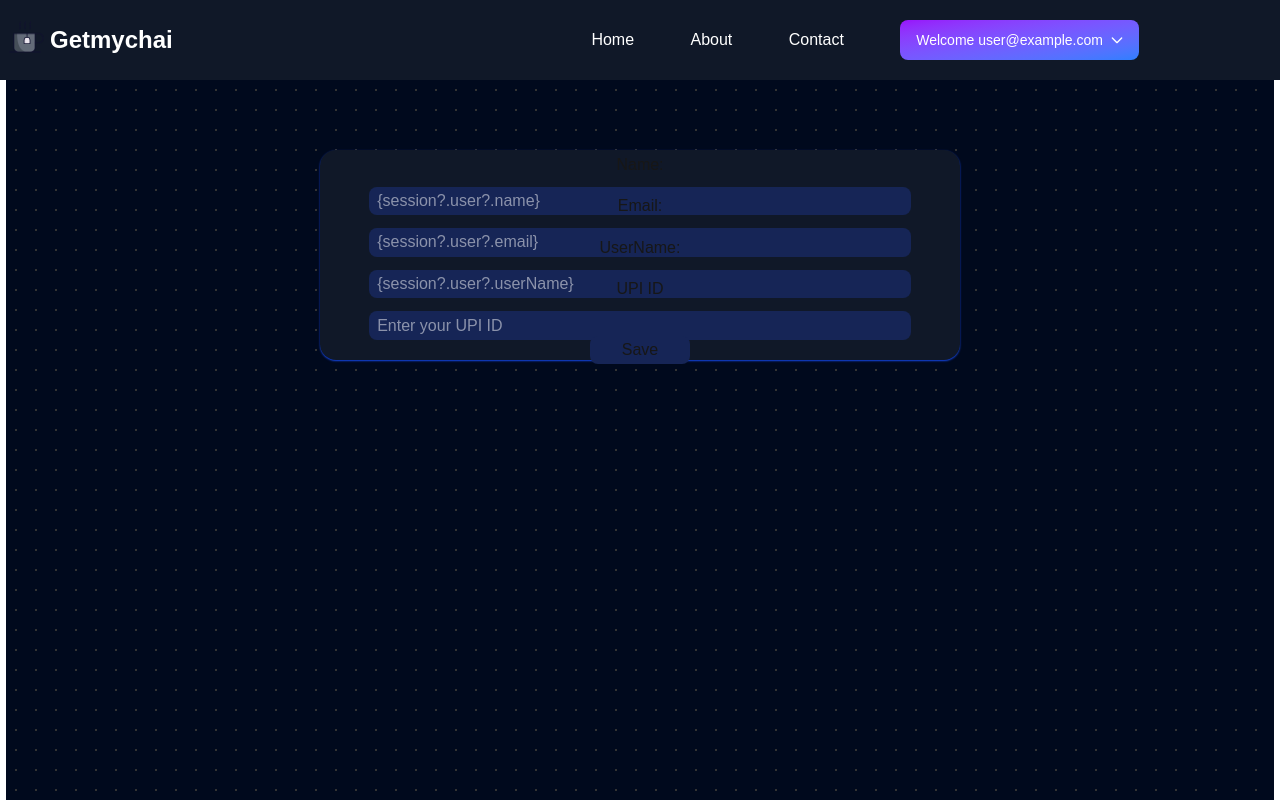
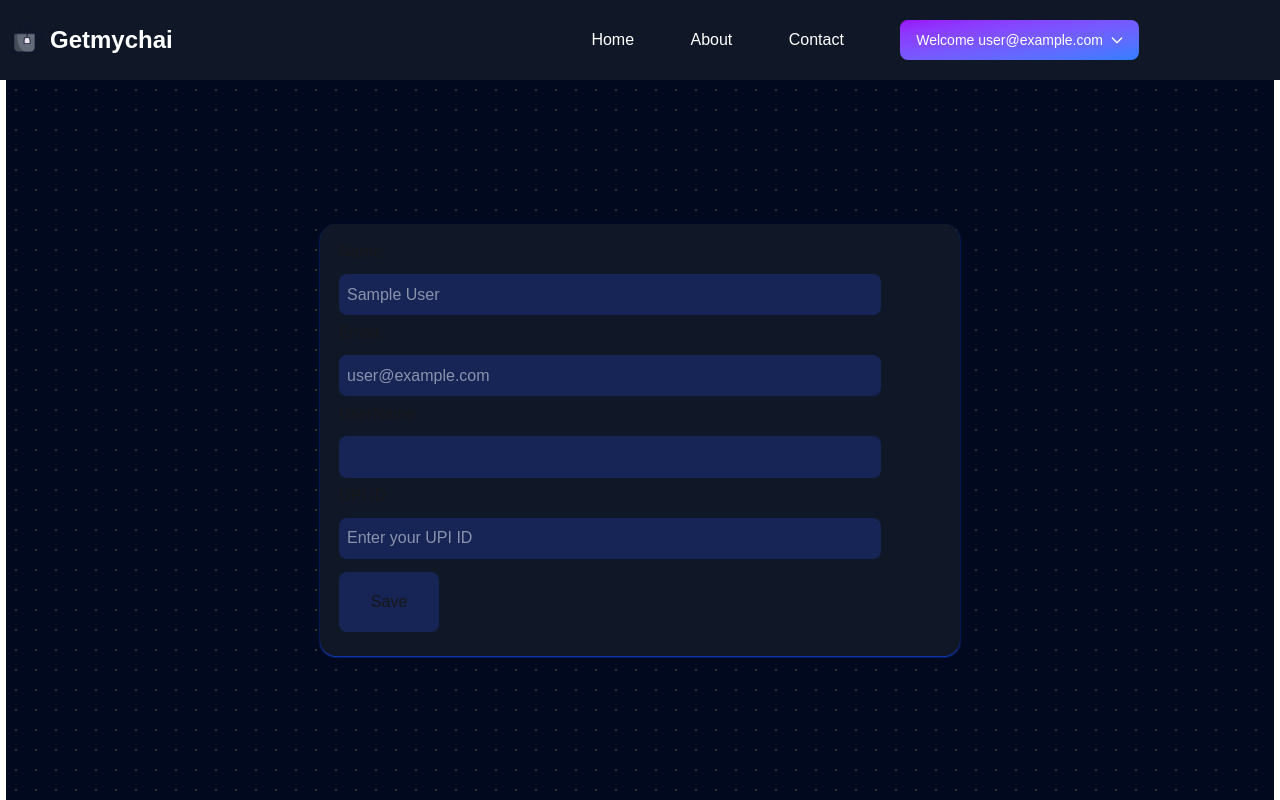
Before and after one commit to Shashikantgiri-web/Getmychap---fund-raising-website, a Next.js app in the folder main-code/: page /dashboard in a window 1280 px wide. Shown: the top 800 px of the page. Built offline with nearby package versions, Linux system fonts and the light colour scheme; no server answers; sample sign-in values are in the browser's storage.

Commit message:
Update page.js

```diff
--- a/main-code/app/dashboard/page.js
+++ b/main-code/app/dashboard/page.js
@@ -12,25 +12,25 @@
       }
   return (
     <>
-     <div className='w-screen h-87.5 flex justify-center items-center relative'>
+     <div className='w-screen h-[60%] flex justify-center items-center relative'>
       <div className='w-[50%] h-[60%] flex flex-col justify-start items-center p-4 bg-gray-900 rounded-2xl shadow-xs shadow-blue-700 gap-1.5'>
-        <div className='w-[99%] h-[20%] flex flex-col justify-center items-center gap-2.5'>
+        <div className='w-[99%] h-[20%] flex flex-col justify-center items-start gap-2.5'>
           <p>Name:</p>
-          <input type="text" name="name" id="" placeholder='{session?.user?.name}' className='w-[90%] h-[80%] flex justify-start items-center p-1.5 pl-2 rounded-lg bg-blue-950 hover:ring-1 hover:ring-blue-700 text-white'/>
+          <input type="text" name="name" id="" placeholder={session?.user?.name} className='w-[90%] h-[80%] flex justify-start items-center p-1.5 pl-2 rounded-lg bg-blue-950 hover:ring-1 hover:ring-blue-700 text-white'/>
         </div>
-        <div className='w-[99%] h-[20%] flex flex-col justify-center items-center gap-2.5'>
+        <div className='w-[99%] h-[20%] flex flex-col justify-center items-start gap-2.5'>
           <p>Email:</p>
-          <input type="text" name="email" id="" placeholder='{session?.user?.email}' className='w-[90%] h-[80%] flex justify-start items-center p-1.5 pl-2 rounded-lg bg-blue-950 hover:ring-1 hover:ring-blue-700 text-white'/>
+          <input type="text" name="email" id="" placeholder={session?.user?.email} className='w-[90%] h-[80%] flex justify-start items-center p-1.5 pl-2 rounded-lg bg-blue-950 hover:ring-1 hover:ring-blue-700 text-white'/>
         </div>
-        <div className='w-[99%] h-[20%] flex flex-col justify-center items-center gap-2.5'>
+        <div className='w-[99%] h-[20%] flex flex-col justify-center items-start gap-2.5'>
           <p>UserName:</p>
-          <input type="text" name="userName" id="" placeholder='{session?.user?.userName}' className='w-[90%] h-[80%] flex justify-start items-center p-1.5 pl-2 rounded-lg bg-blue-950 hover:ring-1 hover:ring-blue-700 text-white'/>
+          <input type="text" name="userName" id="" placeholder={session?.user?.userName} className='w-[90%] h-[80%] flex justify-start items-center p-1.5 pl-2 rounded-lg bg-blue-950 hover:ring-1 hover:ring-blue-700 text-white'/>
         </div>
-        <div className='w-[99%] h-[20%] flex flex-col justify-center items-center gap-2.5'>
+        <div className='w-[99%] h-[20%] flex flex-col justify-center items-start gap-2.5'>
           <p>UPI ID</p>
           <input type="text" name="upiId" id="" placeholder='Enter your UPI ID' className='w-[90%] h-[80%] flex justify-start items-center p-1.5 pl-2 rounded-lg bg-blue-950 hover:ring-1 hover:ring-blue-700 text-white'/>
         </div>
-        <div className='w-[99%] h-[20%] flex flex-col justify-center items-center gap-2.5'>
+        <div className='w-[99%] h-[20%] flex flex-col justify-center items-start gap-2.5'>
           <button type="submit" className='w-25 h-[80%] flex flex-row justify-center items-center p-1.5 bg-blue-950 rounded-lg '>Save</button>
         </div>
       </div>
```
